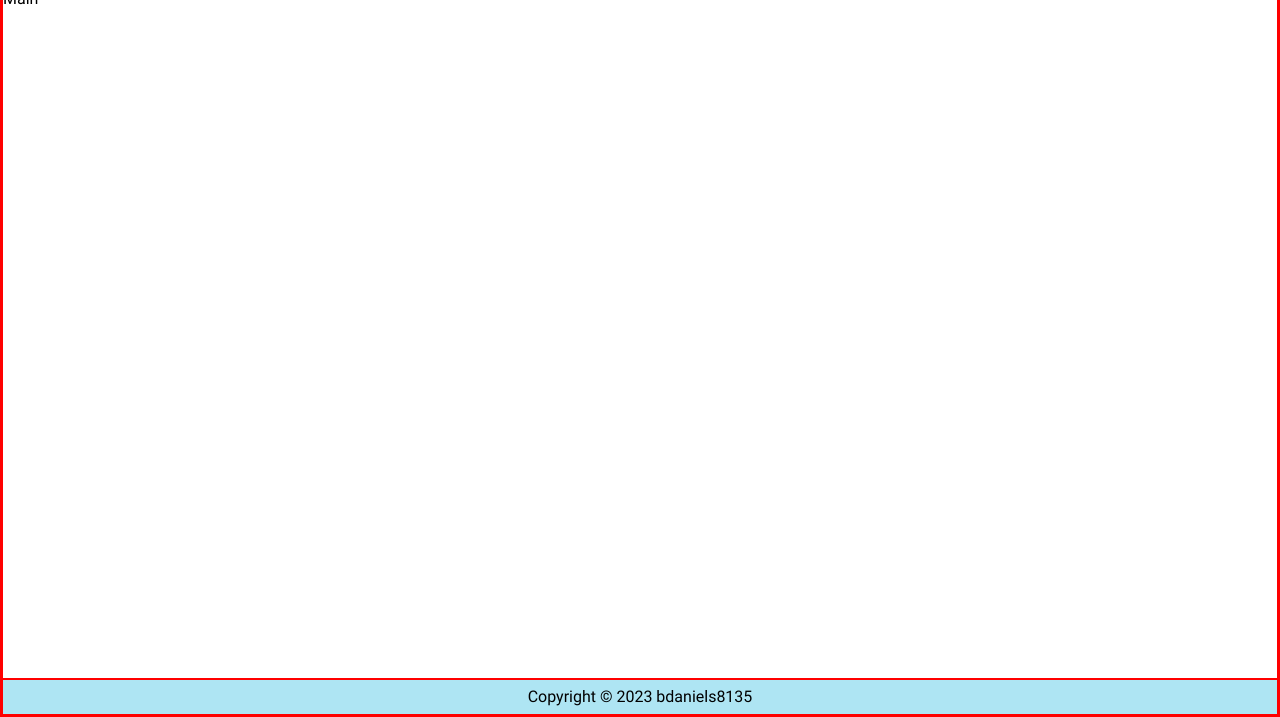
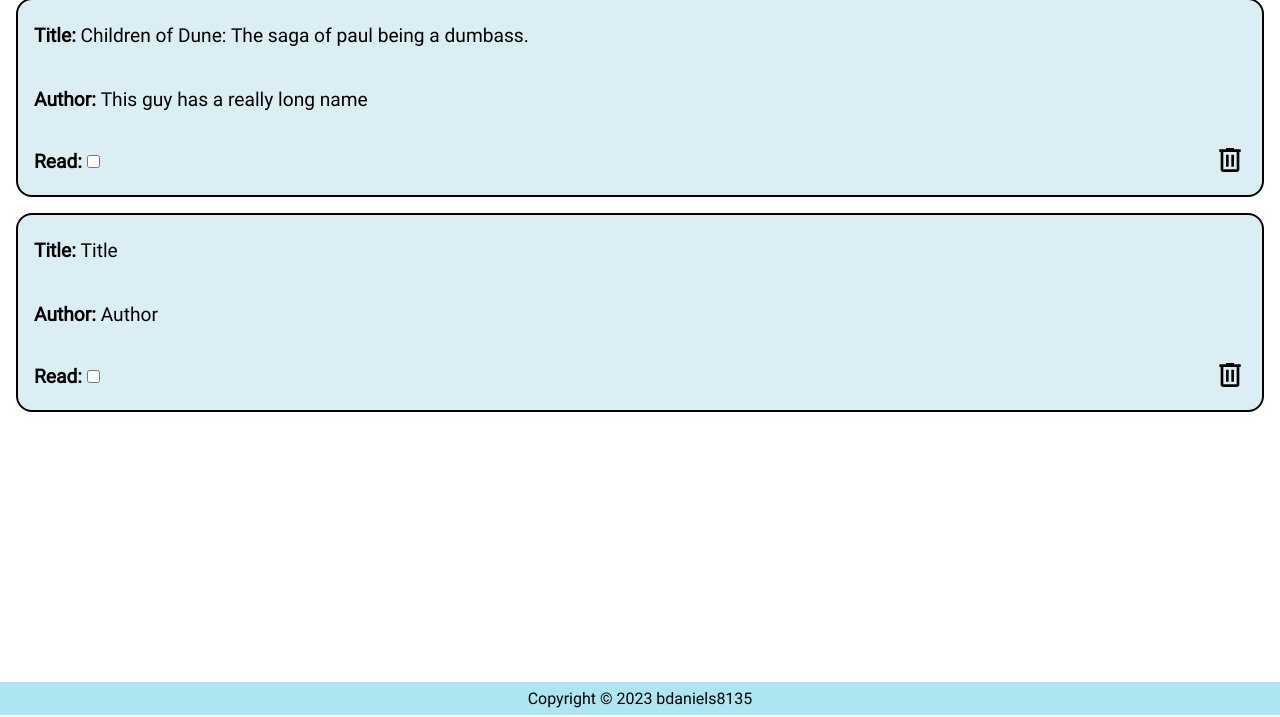
Before and after one commit to bdaniels8135/library-project, a plain HTML site: page index.html in a window 1280 px wide. Shown: the part 85-802 px from the top of the page. Drawn offline with Linux system fonts and the light colour scheme.

Commit message:
Create basic card layout and styling

```diff
--- a/index.html
+++ b/index.html
@@ -13,7 +13,24 @@
         <img src="./img/plus.svg" alt="Add New Book">
     </header>
     <main>
-        Main
+        <div class="card">
+            <p class="title">Children of Dune: The saga of paul being a dumbass.</p>
+            <p class="author">This guy has a really long name</p>
+            <div class="checkbox-wrapper">
+                <label for="read-book">Read:</label>
+                <input type="checkbox" name="read-book" id="read-book">
+            </div>
+            <button type="button"><img src="./img/trash-can-outline.svg" alt="Trash Icon"></button>
+        </div>
+        <div class="card">
+            <p class="title">Title</p>
+            <p class="author">Author</p>
+            <div class="checkbox-wrapper">
+                <label for="read-book">Read:</label>
+                <input type="checkbox" name="read-book" id="read-book">
+            </div>
+            <button type="button"><img src="./img/trash-can-outline.svg" alt="Trash Icon"></button>
+        </div>
     </main>
     <footer>Copyright &copy; 2023 bdaniels8135</footer>
 </body>
--- a/style.css
+++ b/style.css
@@ -8,7 +8,6 @@
     margin: 0;
     box-sizing: border-box;
     font-family: 'roboto', sans-serif;
-    border: 1px solid red;
 }
 
 body {
@@ -36,13 +35,53 @@ header img {
 
 main {
     flex: 20;
-    display: flex;
-    flex-direction: column;
+    display: grid;
+    grid-auto-rows: min-content;
+    gap: 1rem;
+    padding: 1rem;
 }
 
-main .table-header {
+main .card {
+    background-color: #daeef3;
+    border-radius: 1rem;
+    padding: 1rem;
     display: grid;
-    grid-template-columns: 1fr 1fr 1fr 1fr;
+    grid-template: 4rem 4rem min-content / 1fr 1fr;
+    border: 2px solid black;
+}
+
+main .card .title,
+main .card .author {
+    grid-column: span 2;
+    font-size: 1.2rem;
+    margin: .5rem 0;
+}
+
+main .card .title::before {
+    content: 'Title: ';
+    font-weight: 600;
+}
+
+main .card .author::before {
+    content: 'Author: ';
+    font-weight: 600;
+}
+
+main .card .checkbox-wrapper {
+    align-self: center;
+    font-size: 1.2rem;
+    font-weight: 600;
+}
+
+main .card button {
+    justify-self: right;
+    background-color: #daeef3;
+    border: none;
+    align-self: center;
+}
+
+main .card button img {
+    height: 2rem;
 }
 
 footer {
```
Also changed, not shown: img/trash-can-outline.svg (added).
